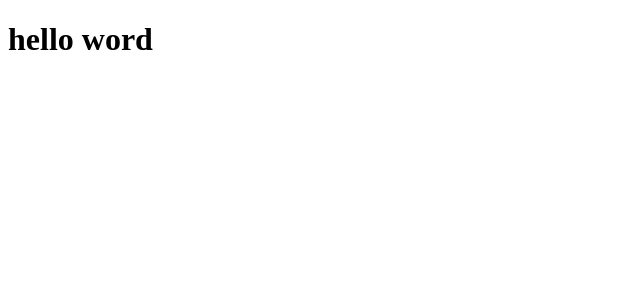
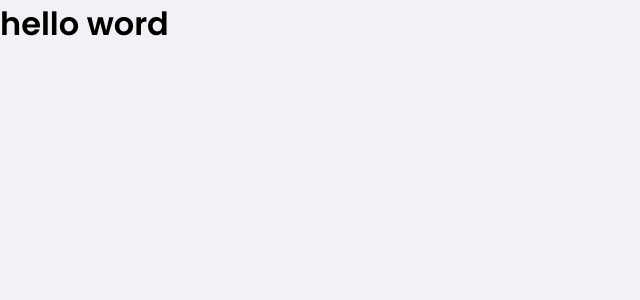
Before and after one commit to adrianobarbosa1/myExemple, a React (Create React App) app in the folder dtmoney/: page / in a window 1280 px wide. Shown: the top 300 px of the page, without its empty margins (0-640 px from the left). Built offline with nearby package versions, Linux system fonts and the light colour scheme.

Commit message:
add style color and fonts

```diff
--- a/dtmoney/package.json
+++ b/dtmoney/package.json
@@ -13,11 +13,12 @@
     "react": "^18.0.0",
     "react-dom": "^18.0.0",
     "react-scripts": "5.0.1",
+    "styled-components": "^5.3.5",
     "typescript": "^4.6.3",
     "web-vitals": "^2.1.4"
   },
   "scripts": {
-    "start": "react-scripts start",
+    "dev": "react-scripts start",
     "build": "react-scripts build",
     "test": "react-scripts test",
     "eject": "react-scripts eject"
@@ -39,5 +40,8 @@
       "last 1 firefox version",
       "last 1 safari version"
     ]
+  },
+  "devDependencies": {
+    "@types/styled-components": "^5.1.25"
   }
 }
--- a/dtmoney/public/index.html
+++ b/dtmoney/public/index.html
@@ -1,12 +1,18 @@
 <!DOCTYPE html>
 <html lang="en">
+
 <head>
+  <link rel="preconnect" href="https://fonts.gstatic.com" crossorigin>
+  <link rel="preconnect" href="https://fonts.googleapis.com">
   <meta charset="utf-8" />
   <meta name="viewport" content="width=device-width, initial-scale=1" />
   <title>dtmoney</title>
+  <link href="https://fonts.googleapis.com/css2?family=Poppins:wght@400;600&display=swap" rel="stylesheet">
 </head>
+
 <body>
   <noscript>You need to enable JavaScript to run this app.</noscript>
   <div id="root"></div>
 </body>
+
 </html>
--- a/dtmoney/src/App.tsx
+++ b/dtmoney/src/App.tsx
@@ -1,8 +1,13 @@
+import { GlobalStyle } from "./styles/global";
+
+
 function App() {
   return (
     <div className="App">
-      <h1>hello word</h1>
-    </div>
+        <GlobalStyle/>
+        <h1>hello word</h1>
+      </div>
+
   );
 }
 
--- /dev/null
+++ b/dtmoney/src/styles/global.ts
@@ -0,0 +1,55 @@
+import { createGlobalStyle } from 'styled-components'
+
+export const GlobalStyle = createGlobalStyle`
+:root {
+    --background: #f0f2f5;
+    --red: #e52e4d;
+    --blue: #5429cc;
+
+    --blue-light: #6933ff;
+
+    --text-title: #363f5f;
+    --text-body: #969CB3;
+
+    --background: #f0f2f5;
+    --shape: #ffffff;
+    }
+    * {
+        margin: 0;
+        padding: 0;
+        box-sizing: border-box;
+    }
+
+    html {
+        @media (max-width: 1080px) {
+            font-size: 93.75%;
+        }
+
+        @media ( max-width: 720px) {
+            font-size: 87.5%;
+        }
+    }
+
+    body {
+        background: var(--background);
+        -webkit-font-smoothing: antialiased;
+    }
+
+    body, input, textarea, button {
+        font-family: 'Poppins', sans-serif;
+        font-weight: 400;
+    }
+
+    h1, h2, h3, h4, h5, h6, strong {
+        font-weight: 600;
+    }
+
+    button {
+        cursor: pointer;
+    }
+
+    [disabled] {
+        opacity: 0.6;
+        cursor: not-allowed;
+    }
+`
```
Also changed, not shown: dtmoney/src/components/Header/index.tsx (added), 1 other file (tests, documents, lock files or other folders). Lines whose indentation alone changed are shown as unchanged.
